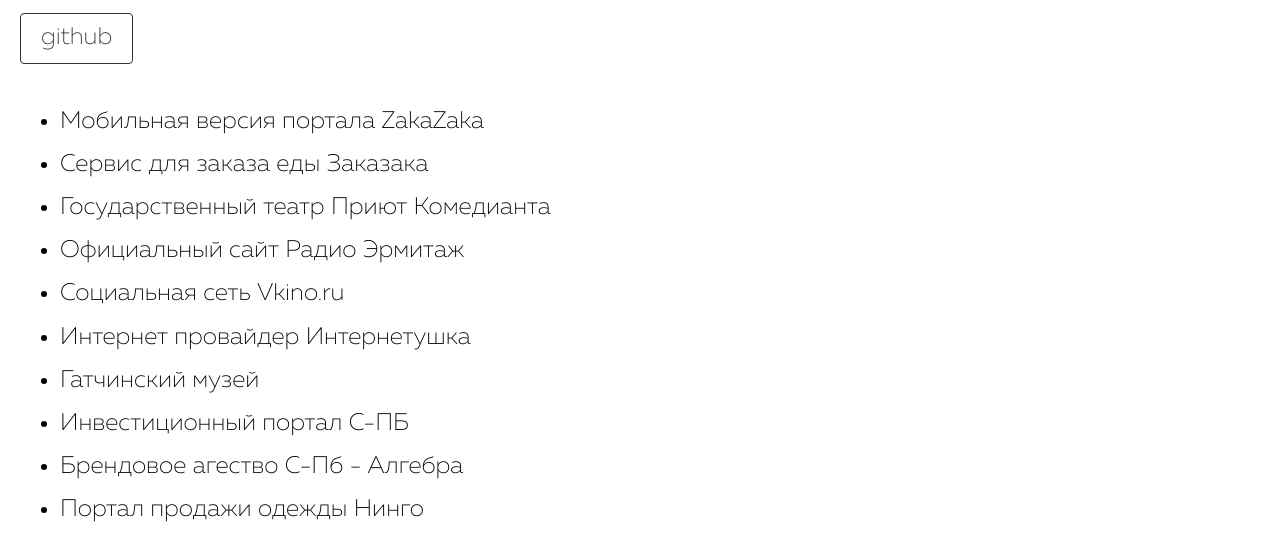
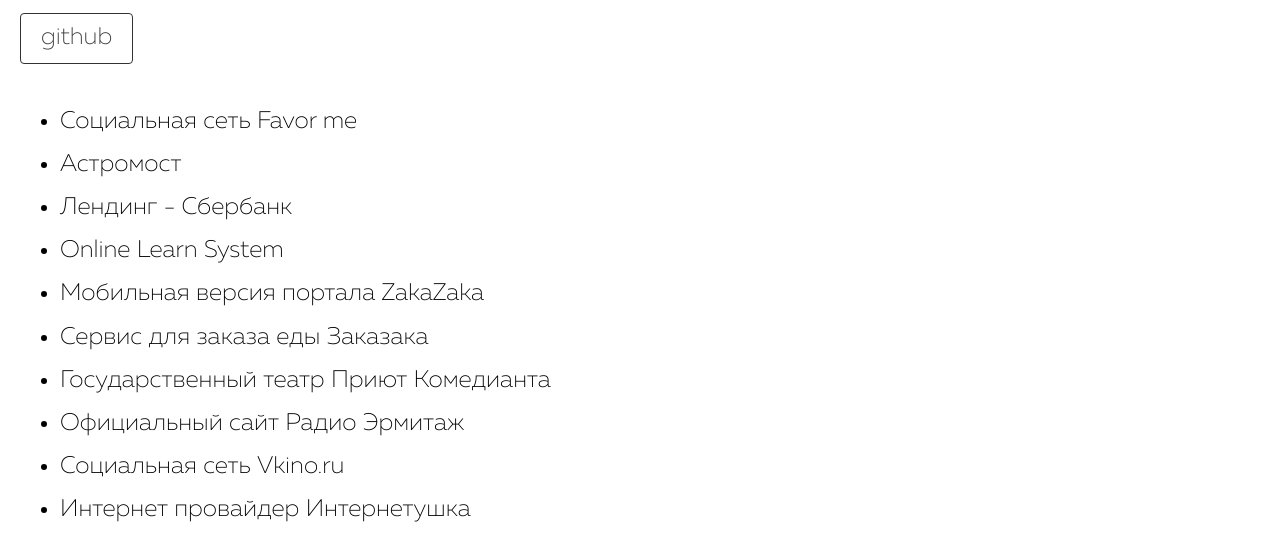
Before and after one commit to tsergeytovarov/personal-new, a website: page src/projects.html in a window 1280 px wide. Shown: the part 248-786 px from the top of the page. Drawn offline with nearby package versions, Linux system fonts and the light colour scheme; files that its build step writes are made by us from their sources.

Commit message:
Добавил последние проекты

```diff
--- a/src/htmltpl/components/projects.html
+++ b/src/htmltpl/components/projects.html
@@ -7,6 +7,10 @@
     </div>
 
     <ul class="projects">
+      <li><a href="http://sergeypopov.name/fav/" target="_blank">Социальная сеть Favor me</a></li>
+      <li><a href="http://sergeypopov.name/astromost/" target="_blank">Астромост</a></li>
+      <li><a href="http://sergeypopov.name/sberbank/" target="_blank">Лендинг - Сбербанк</a></li>
+      <li><a href="http://sergeypopov.name/ols/" target="_blank">Online Learn System</a></li>
       <li><a href="/projects/zm/" target="_blank">Мобильная версия портала ZakaZaka</a></li>
       <li><a href="https://spb.zakazaka.ru/" target="_blank">Сервис для заказа еды Заказака</a></li>
       <li><a href="http://www.pkteatr.ru/" target="_blank">Государственный театр Приют Комедианта</a></li>
```
